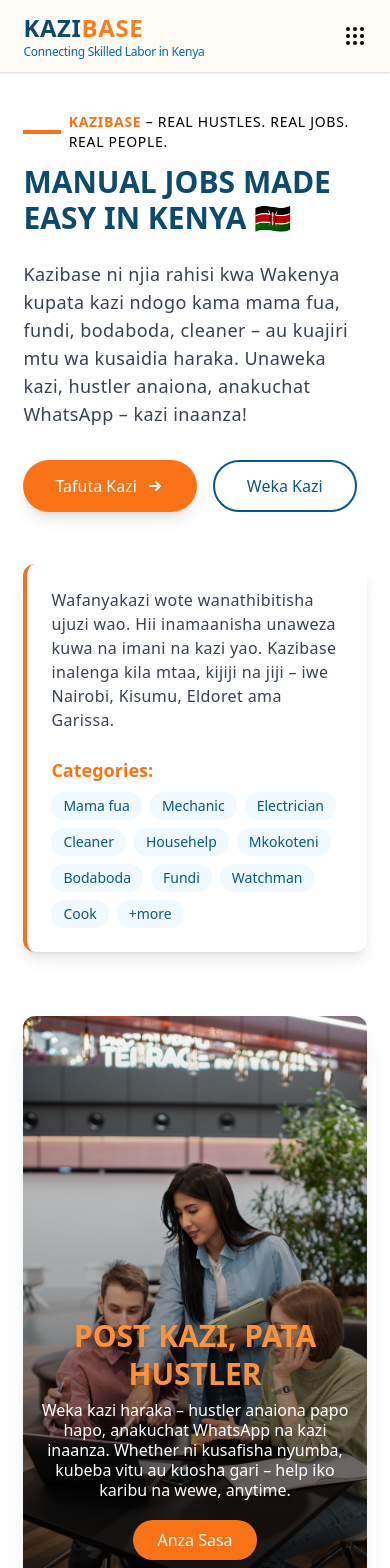
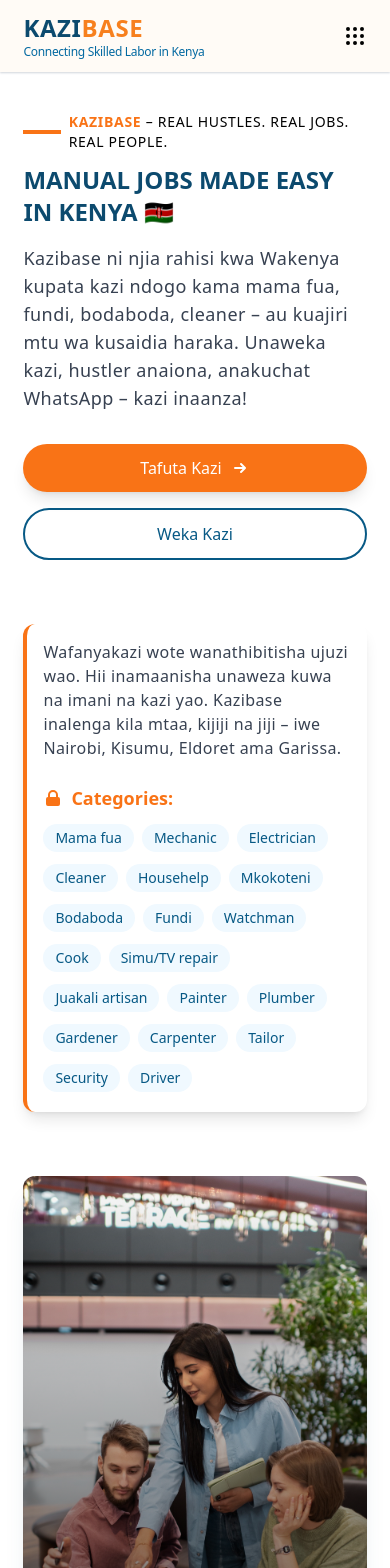
Before and after one commit to Muriuk/WorkHorizon, a Next.js app: page / in a window 390 px wide. Shown: the top 1568 px of the page. Built offline with nearby package versions, Linux system fonts and the light colour scheme.

Commit message:
Update section1.tsx

```diff
--- a/app/ui/home/section1.tsx
+++ b/app/ui/home/section1.tsx
@@ -57,13 +57,13 @@
           />
           <div className="absolute left-0 top-0 z-10 flex flex-col px-4 xl:px-32 pb-14 xl:pt-[575px] items-center justify-end xl:items-start xl:justify-start w-full h-full bg-gradient-to-t from-black/70 to-transparent">
             <div className={`transform transition-transform duration-1000 text-center lg:text-start ease-in-out ${currentSlide === index ? 'translate-x-0' : '-translate-x-full'}`}>
-              <h2 className="text-3xl lg:text-5xl font-bold text-orange-400 uppercase leading-tight drop-shadow-md">
+              <h2 className="text-2xl sm:text-3xl lg:text-5xl font-bold text-orange-400 uppercase leading-tight drop-shadow-md">
                 {slide.head}
               </h2>
-              <p className="text-md lg:text-xl font-normal text-white leading-tight mb-5 mt-2 max-w-2xl drop-shadow-md">
+              <p className="text-sm sm:text-md lg:text-xl font-normal text-white leading-tight mb-3 sm:mb-5 mt-2 max-w-2xl drop-shadow-md">
                 {slide.desc}
               </p>
-              <button className="bg-orange-500 hover:bg-orange-600 text-white py-2 px-6 rounded-full font-medium transition-all duration-300 ease-in-out transform hover:scale-105 shadow-lg">
+              <button className="bg-orange-500 hover:bg-orange-600 text-white py-2 px-4 sm:px-6 rounded-full font-medium transition-all duration-300 ease-in-out transform hover:scale-105 shadow-lg text-sm sm:text-base">
                 Anza Sasa
               </button>
             </div>
@@ -72,14 +72,14 @@
       ))}
 
       {/* Slide Navigation Indicators */}
-      <div className="absolute bottom-6 z-10 left-0 right-0 flex justify-center gap-3">
+      <div className="absolute bottom-6 z-10 left-0 right-0 flex justify-center gap-2 md:gap-3">
         {slides.map((_, idx) => (
           <button
             key={idx}
             onClick={() => setCurrentSlide(idx)}
             aria-label={`Go to slide ${idx + 1}`}
-            className={`h-3 w-3 rounded-full transition-all cursor-pointer transform hover:scale-110 ${
-              idx === currentSlide ? 'bg-orange-500 scale-125 w-8' : 'bg-white/70 hover:bg-white'
+            className={`h-2 md:h-3 transition-all cursor-pointer transform hover:scale-110 ${
+              idx === currentSlide ? 'bg-orange-500 scale-125 w-6 md:w-8 rounded-full' : 'bg-white/70 hover:bg-white w-2 md:w-3 rounded-full'
             }`}
           />
         ))}
@@ -105,7 +105,7 @@
             </h3>
           </div>
 
-          <h1 className="text-3xl lg:text-5xl xl:text-6xl font-bold text-sky-900 uppercase lg:leading-tight mb-6">
+          <h1 className="text-2xl sm:text-3xl lg:text-5xl xl:text-6xl font-bold text-sky-900 uppercase lg:leading-tight mb-4 sm:mb-6">
             Manual Jobs Made Easy in Kenya 🇰🇪
           </h1>
 
@@ -113,37 +113,59 @@
             Kazibase ni njia rahisi kwa Wakenya kupata kazi ndogo kama mama fua, fundi, bodaboda, cleaner – au kuajiri mtu wa kusaidia haraka. Unaweka kazi, hustler anaiona, anakuchat WhatsApp – kazi inaanza!
           </p>
 
-          <div className="mt-8 flex gap-4">
-            <button className="bg-orange-500 hover:bg-orange-600 text-white py-3 px-8 rounded-full font-medium transition-all duration-300 ease-in-out transform hover:scale-105 shadow-lg flex items-center gap-2">
+          <div className="mt-8 flex flex-col sm:flex-row gap-4">
+            <button className="bg-orange-500 hover:bg-orange-600 text-white py-3 px-6 sm:px-8 rounded-full font-medium transition-all duration-300 ease-in-out transform hover:scale-105 shadow-lg flex items-center justify-center gap-2 w-full sm:w-auto">
               <span>Tafuta Kazi</span>
               <svg xmlns="http://www.w3.org/2000/svg" className="h-5 w-5" viewBox="0 0 20 20" fill="currentColor">
                 <path fillRule="evenodd" d="M10.293 5.293a1 1 0 011.414 0l4 4a1 1 0 010 1.414l-4 4a1 1 0 01-1.414-1.414L12.586 11H5a1 1 0 110-2h7.586l-2.293-2.293a1 1 0 010-1.414z" clipRule="evenodd" />
               </svg>
             </button>
 
-            <button className="border-2 border-sky-800 text-sky-800 hover:bg-sky-800 hover:text-white py-3 px-8 rounded-full font-medium transition-all duration-300 ease-in-out">
-              Weka Kazi
+            <button className="border-2 border-sky-800 text-sky-800 hover:bg-sky-800 hover:text-white py-3 px-6 sm:px-8 rounded-full font-medium transition-all duration-300 ease-in-out flex items-center justify-center gap-2 w-full sm:w-auto">
+              <span>Weka Kazi</span>
             </button>
           </div>
         </div>
 
-        <div className="lg:pl-12 pt-5">
-          <div className="bg-white p-6 rounded-xl shadow-lg border-l-4 border-orange-500">
+        <div className="lg:pl-12 pt-8 sm:pt-5">
+          <div className="bg-white p-4 sm:p-6 rounded-xl shadow-lg border-l-4 border-orange-500">
             <p className="text-md lg:text-xl font-normal tracking-wide text-gray-700">
               Wafanyakazi wote wanathibitisha ujuzi wao. Hii inamaanisha unaweza kuwa na imani na kazi yao. Kazibase inalenga kila mtaa, kijiji na jiji – iwe Nairobi, Kisumu, Eldoret ama Garissa.
             </p>
 
             <div className="mt-6">
-              <h4 className="font-bold text-orange-500 text-lg mb-2">Categories:</h4>
+              <h4 className="font-bold text-orange-500 text-lg mb-3 flex items-center gap-2">
+                <svg xmlns="http://www.w3.org/2000/svg" className="h-5 w-5" viewBox="0 0 20 20" fill="currentColor">
+                  <path fillRule="evenodd" d="M5 9V7a5 5 0 0110 0v2a2 2 0 012 2v5a2 2 0 01-2 2H5a2 2 0 01-2-2v-5a2 2 0 012-2zm8-2v2H7V7a3 3 0 116 0z" clipRule="evenodd" />
+                </svg>
+                Categories:
+              </h4>
               <div className="flex flex-wrap gap-2">
-                {["Mama fua", "Mechanic", "Electrician", "Cleaner", "Househelp", "Mkokoteni", "Bodaboda", "Fundi", "Watchman", "Cook"].map((category, idx) => (
-                  <span key={idx} className="bg-sky-50 text-sky-800 px-3 py-1 rounded-full text-sm">
+                {[
+                  "Mama fua",
+                  "Mechanic",
+                  "Electrician",
+                  "Cleaner",
+                  "Househelp",
+                  "Mkokoteni",
+                  "Bodaboda",
+                  "Fundi",
+                  "Watchman",
+                  "Cook",
+                  "Simu/TV repair",
+                  "Juakali artisan",
+                  "Painter",
+                  "Plumber",
+                  "Gardener",
+                  "Carpenter",
+                  "Tailor",
+                  "Security",
+                  "Driver"
+                ].map((category, idx) => (
+                  <span key={idx} className="bg-sky-50 text-sky-800 px-3 py-1 rounded-full text-sm whitespace-nowrap mb-1">
                     {category}
                   </span>
                 ))}
-                <span className="bg-sky-50 text-sky-800 px-3 py-1 rounded-full text-sm">
-                  +more
-                </span>
               </div>
             </div>
           </div>
```
